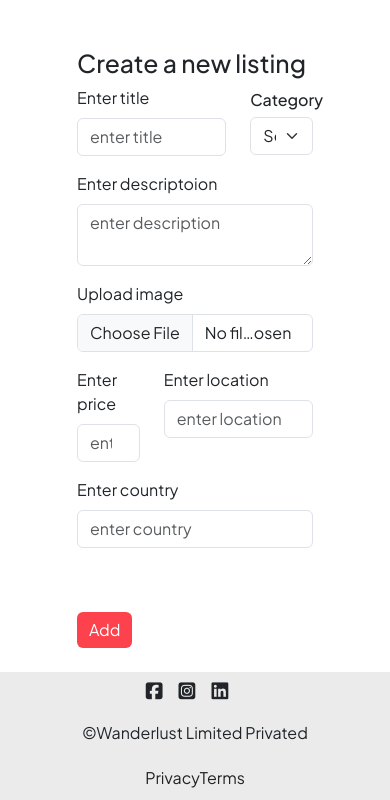
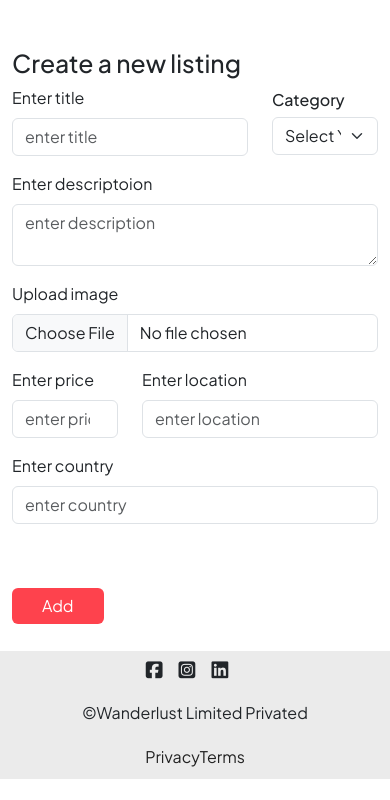
Before and after one commit to jeebanbehera/Wanderlust-project, a Node server app: page /Listings/new in a window 390 px wide. Shown: the part 139-939 px from the top of the page. After the commit the page ends 918 px from the top, so only its background shows below. Run offline with Node 20, Linux system fonts and the light colour scheme; the visitor is signed in with stand-in values (Sample User, id 1); some libraries are stand-ins or nearby versions.

Commit message:
add new listing responsiveness added

```diff
--- a/views/listing/new.ejs
+++ b/views/listing/new.ejs
@@ -1,6 +1,6 @@
 <% layout('layouts/boilerplate') -%>
     <div class="row">
-        <div class="col-8 offset-2">
+        <div class="col-lg-8 offset-lg-2">
             <br><br>
             <h2>Create a new listing</h2>
             <form method="POST" action="/listings" class="needs-validation" novalidate enctype="multipart/form-data">
@@ -77,7 +77,7 @@
                     </div>
                 </div>
                 <br><br>
-                <button class="btn btn-dark add-btn">Add</button>
+                <button class="btn btn-dark add-btn col-3">Add</button>
                 <br><br>
             </form>
         </div>
--- a/views/listing/show.ejs
+++ b/views/listing/show.ejs
@@ -28,7 +28,7 @@
 
 
 
-    <div class="col-lg-6 offset-lg-3 mb-lg-3" >
+    <div class="col-lg-6 offset-lg-3 mb-3" >
         <hr>
         <% if(currUser){ %>
             <h4>Leave a review</h4>
```
